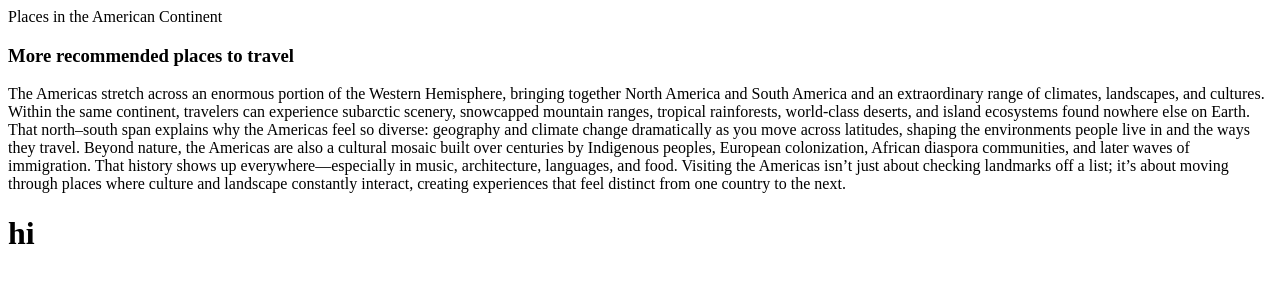
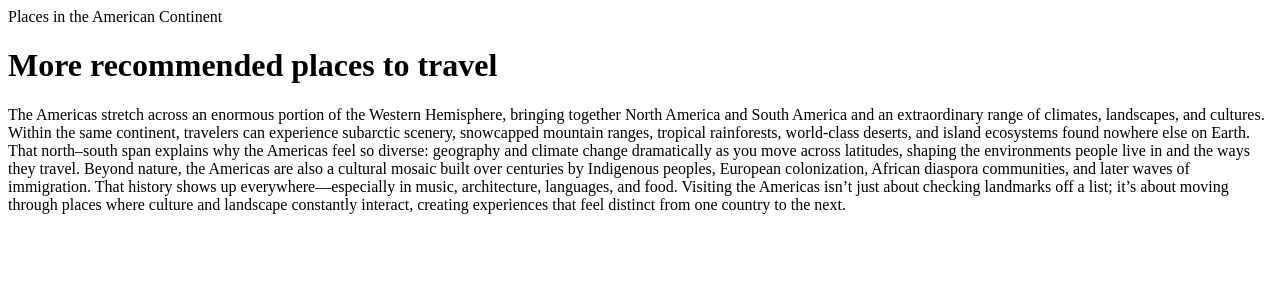
Before and after one commit to gabriellemeyer/a-html-example, a plain HTML site: page index.html in a window 1280 px wide. Drawn offline with Linux system fonts and the light colour scheme.

Commit message:
changed the first h1

```diff
--- a/index.html
+++ b/index.html
@@ -7,13 +7,12 @@
     <title>Travel Wonders</title>
 
 </head>Places in the American Continent
-<h3>More recommended places to travel</h2>
-    <p>The Americas stretch across an enormous portion of the Western Hemisphere, bringing together North America and South America and an extraordinary range of climates, landscapes, and cultures. Within the same continent, travelers can experience subarctic scenery, snowcapped mountain ranges, tropical rainforests, world-class deserts, and island ecosystems found nowhere else on Earth. That north–south span explains why the Americas feel so diverse: geography and climate change dramatically as you move across latitudes, shaping the environments people live in and the ways they travel.
-Beyond nature, the Americas are also a cultural mosaic built over centuries by Indigenous peoples, European colonization, African diaspora communities, and later waves of immigration. That history shows up everywhere—especially in music, architecture, languages, and food. Visiting the Americas isn’t just about checking landmarks off a list; it’s about moving through places where culture and landscape constantly interact, creating experiences that feel distinct from one country to the next.</p>
+
 
 <body>
-    <h1>hi</h1>
-
+    <h1>More recommended places to travel</h1>
+<p>The Americas stretch across an enormous portion of the Western Hemisphere, bringing together North America and South America and an extraordinary range of climates, landscapes, and cultures. Within the same continent, travelers can experience subarctic scenery, snowcapped mountain ranges, tropical rainforests, world-class deserts, and island ecosystems found nowhere else on Earth. That north–south span explains why the Americas feel so diverse: geography and climate change dramatically as you move across latitudes, shaping the environments people live in and the ways they travel.
+Beyond nature, the Americas are also a cultural mosaic built over centuries by Indigenous peoples, European colonization, African diaspora communities, and later waves of immigration. That history shows up everywhere—especially in music, architecture, languages, and food. Visiting the Americas isn’t just about checking landmarks off a list; it’s about moving through places where culture and landscape constantly interact, creating experiences that feel distinct from one country to the next.</p>
 
 </body>
 
```
